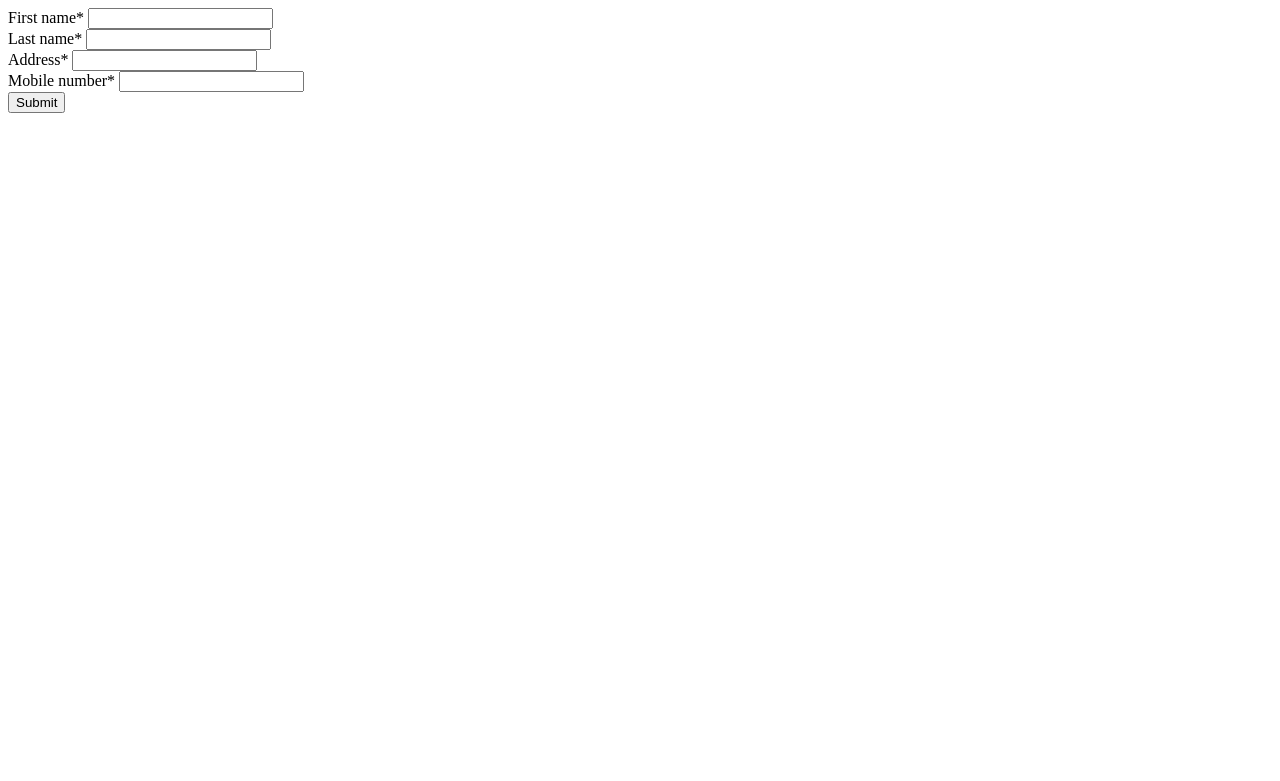
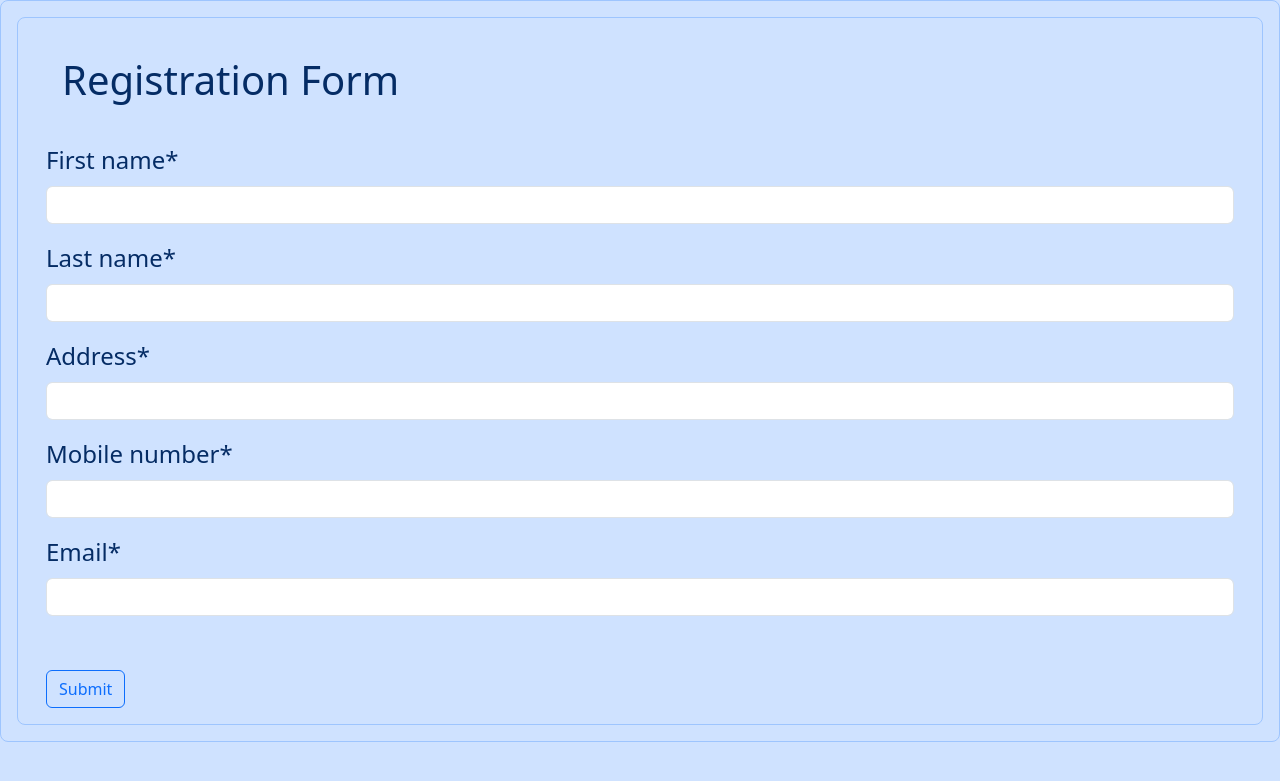
Before and after one commit to yashpurwar09/Django-Registration-Form-Project, a Django app: page / in a window 1280 px wide. Shown: the top 781 px of the page. Run offline with Django 5.2, Linux system fonts and the light colour scheme; some libraries are stand-ins or nearby versions.

Commit message:
Added CSS using bootstrap cdn Added model in model.py

```diff
--- a/Registration_Form/Form/forms.py
+++ b/Registration_Form/Form/forms.py
@@ -5,3 +5,20 @@ class Registartion_form(forms.ModelForm):
     class Meta:
         model=registration_model
         fields='__all__'
+        widgets={
+            'first_name':forms.TextInput(attrs={
+              'class':'form-control',
+            }),
+            'last_name':forms.TextInput(attrs={
+              'class':'form-control',
+            }),
+            'address':forms.TextInput(attrs={
+              'class':'form-control',
+            }),
+            'mobile_number':forms.NumberInput(attrs={
+              'class':'form-control',
+            }),
+            'email':forms.EmailInput(attrs={
+              'class':'form-control',
+            }),
+        }
--- a/Registration_Form/Form/models.py
+++ b/Registration_Form/Form/models.py
@@ -6,3 +6,4 @@ class registration_model(models.Model):
     last_name=models.CharField(max_length=200)
     address=models.CharField(max_length=200)
     mobile_number=models.CharField(max_length=10)
+    email=models.EmailField()
--- a/Registration_Form/Form/templates/form.html
+++ b/Registration_Form/Form/templates/form.html
@@ -5,20 +5,42 @@
 <!--[if gt IE 8]>      <html class="no-js"> <!--<![endif]-->
 <html>
   <head>
-        <meta charset="utf-8">
-        <meta http-equiv="X-UA-Compatible" content="IE=edge">
+    <meta charset="utf-8" />
+    <meta http-equiv="X-UA-Compatible" content="IE=edge" />
     <title>Registration Form</title>
-        <meta name="description" content="">
-        <meta name="viewport" content="width=device-width, initial-scale=1">
-        <link rel="stylesheet" href="">
+    <meta name="description" content="" />
+    <meta name="viewport" content="width=device-width, initial-scale=1" />
+    <link
+      href="https://cdn.jsdelivr.net/npm/bootstrap@5.3.3/dist/css/bootstrap.min.css"
+      rel="stylesheet"
+      integrity="sha384-QWTKZyjpPEjISv5WaRU9OFeRpok6YctnYmDr5pNlyT2bRjXh0JMhjY6hW+ALEwIH"
+      crossorigin="anonymous"
+    />
     {% load crispy_forms_tags %}
   </head>
-    <body>
+  <body
+    class="p-3 text-primary-emphasis bg-primary-subtle border border-primary-subtle rounded-3"
+  >
     <!--[if lt IE 7]>
-            <p class="browsehappy">You are using an <strong>outdated</strong> browser. Please <a href="#">upgrade your browser</a> to improve your experience.</p>
+      <p class="browsehappy">
+        You are using an <strong>outdated</strong> browser. Please
+        <a href="#">upgrade your browser</a> to improve your experience.
+      </p>
     <![endif]-->
+    <div
+      class="p-3 text-primary-emphasis bg-primary-subtle border border-primary-subtle rounded-3"
+    >
+      <div class="container-fluid">
+        <p class="p-3 fs-1">Registration Form</p>
+      </div>
+      <div class="container-fluid">
+        <form class="fs-4" action="">
           {{form|crispy}}
-        <button type=submit>Submit</button>
+          <br />
+          <button class="btn btn-outline-primary" type="submit">Submit</button>
+        </form>
+      </div>
       <script src="" async defer></script>
+    </div>
   </body>
 </html>
```
Also changed, not shown: Registration_Form/Form/migrations/0002_registration_model_email.py (added), Registration_Form/db.sqlite3. Lines whose indentation alone changed are shown as unchanged.
